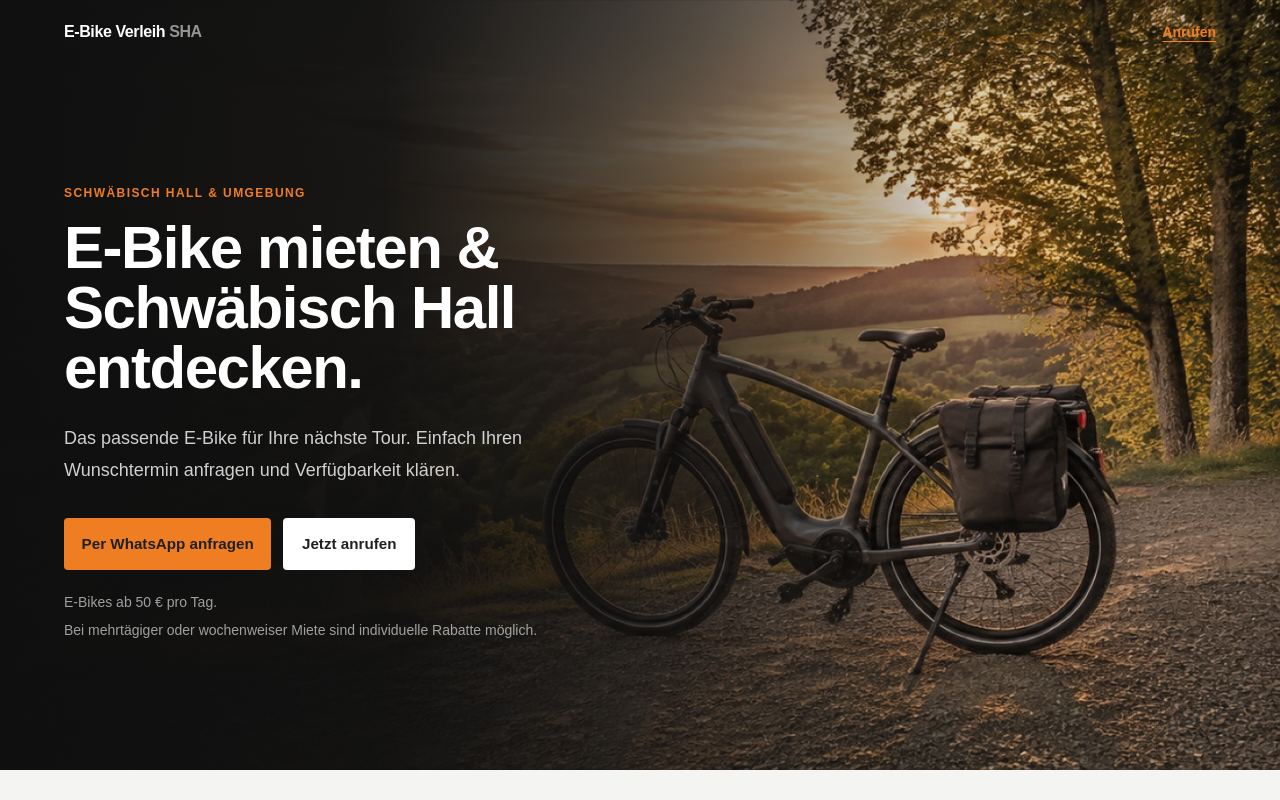
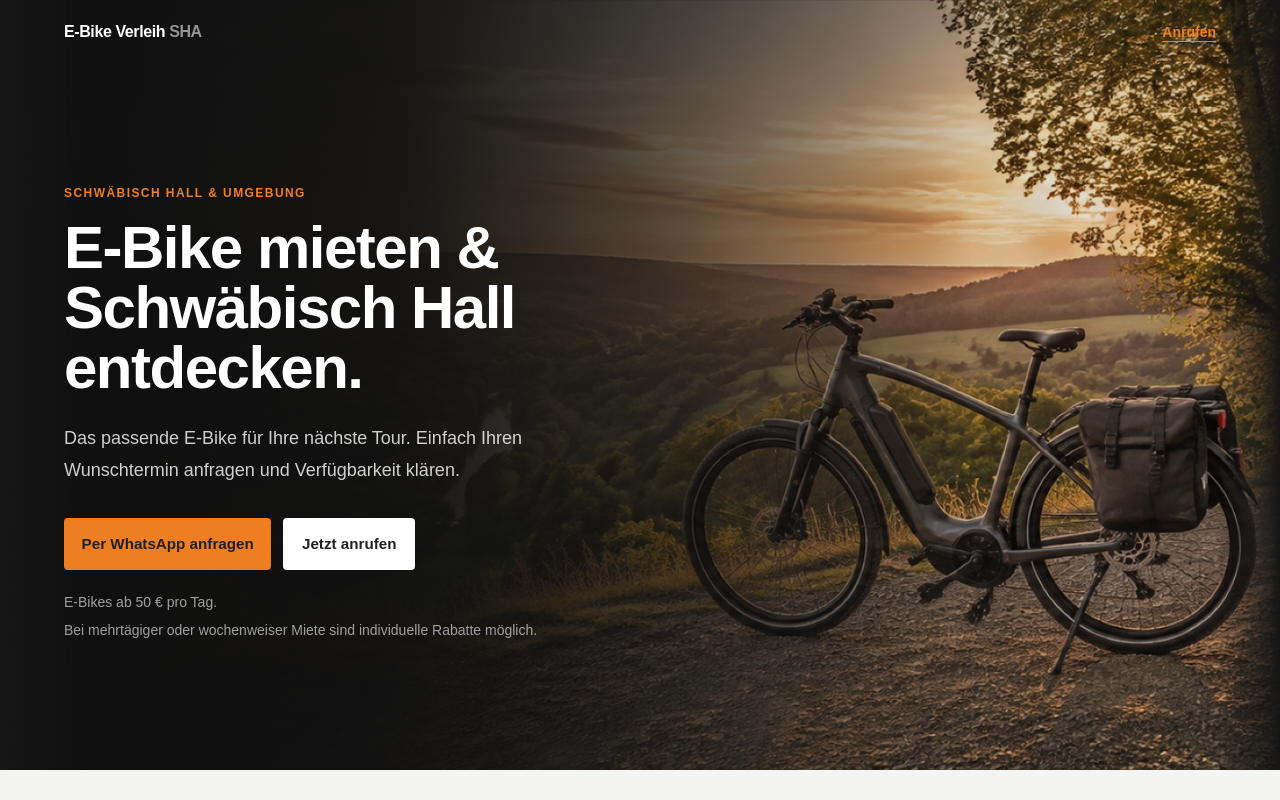
Before and after one commit to NeumannConsulting/ebike-verhleih-sha, a Next.js app: page / in a window 1280 px wide. Shown: the top 800 px of the page. Built offline with nearby package versions, Linux system fonts and the light colour scheme.

Commit message:
Bildflächen auf breiten Displays begrenzen

```diff
--- a/app/globals.css
+++ b/app/globals.css
@@ -32,13 +32,15 @@ body { margin: 0; background: #f4f4f2; color: #202020; font-family: Arial, Helve
 .cta-copy { padding-block: 4rem; }
 @media (min-width: 640px) {
   .hero { display: block; min-height: 44rem; position: relative; }
-  .hero-media { inset: 0; height: auto; order: initial; position: absolute; z-index: -1; }
+  .hero-media { height: auto; inset-block: 0; inset-inline-start: 50%; max-width: 110rem; order: initial; position: absolute; transform: translateX(-50%); width: 100%; z-index: -1; }
   .hero-media::after { background: linear-gradient(90deg, rgba(15, 15, 15, .98) 0%, rgba(15, 15, 15, .93) 30%, rgba(15, 15, 15, .62) 50%, rgba(15, 15, 15, .12) 76%, rgba(15, 15, 15, .12) 100%); }
-  .hero-photo { object-position: 100% center; }
+  .hero-media { mask-image: linear-gradient(90deg, transparent 0%, #000 7%, #000 95%, transparent 100%); }
+  .hero-photo { object-position: 84% center; }
   .hero-copy { padding-block: 7.5rem 8rem; }
   .cta-section { display: block; min-height: 34rem; position: relative; }
-  .cta-media { inset: 0; height: auto; order: initial; position: absolute; z-index: -1; }
+  .cta-media { height: auto; inset-block: 0; inset-inline-start: 50%; max-width: 105rem; order: initial; position: absolute; transform: translateX(-50%); width: 100%; z-index: -1; }
   .cta-media::after { background: linear-gradient(90deg, rgba(20, 20, 20, .98) 0%, rgba(20, 20, 20, .91) 38%, rgba(20, 20, 20, .28) 78%, rgba(20, 20, 20, .18) 100%); }
+  .cta-media { mask-image: linear-gradient(90deg, transparent 0%, #000 8%, #000 96%, transparent 100%); }
   .cta-photo { object-position: 100% 70%; }
   .cta-copy { padding-block: 9.5rem; }
 }
```
